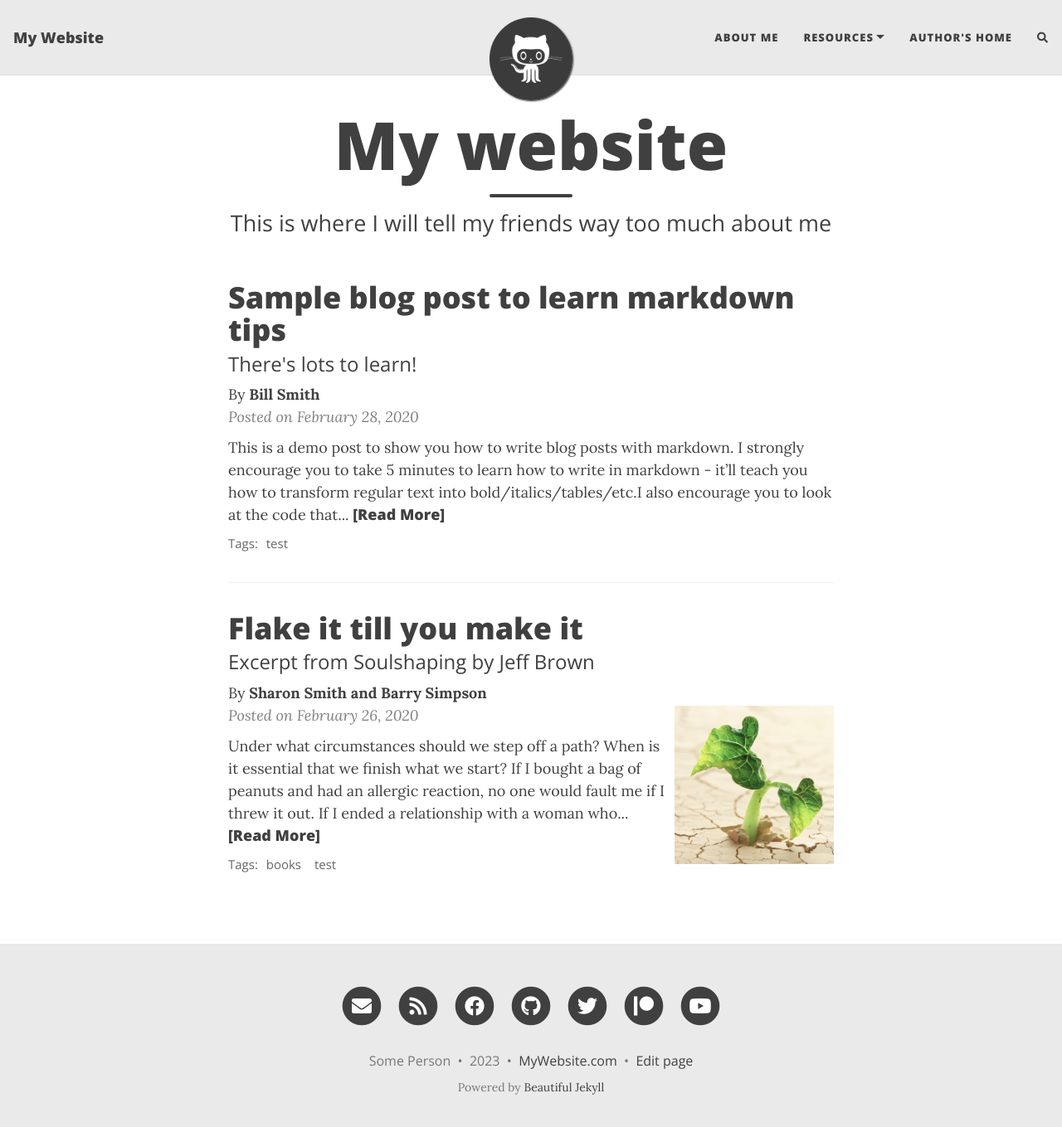
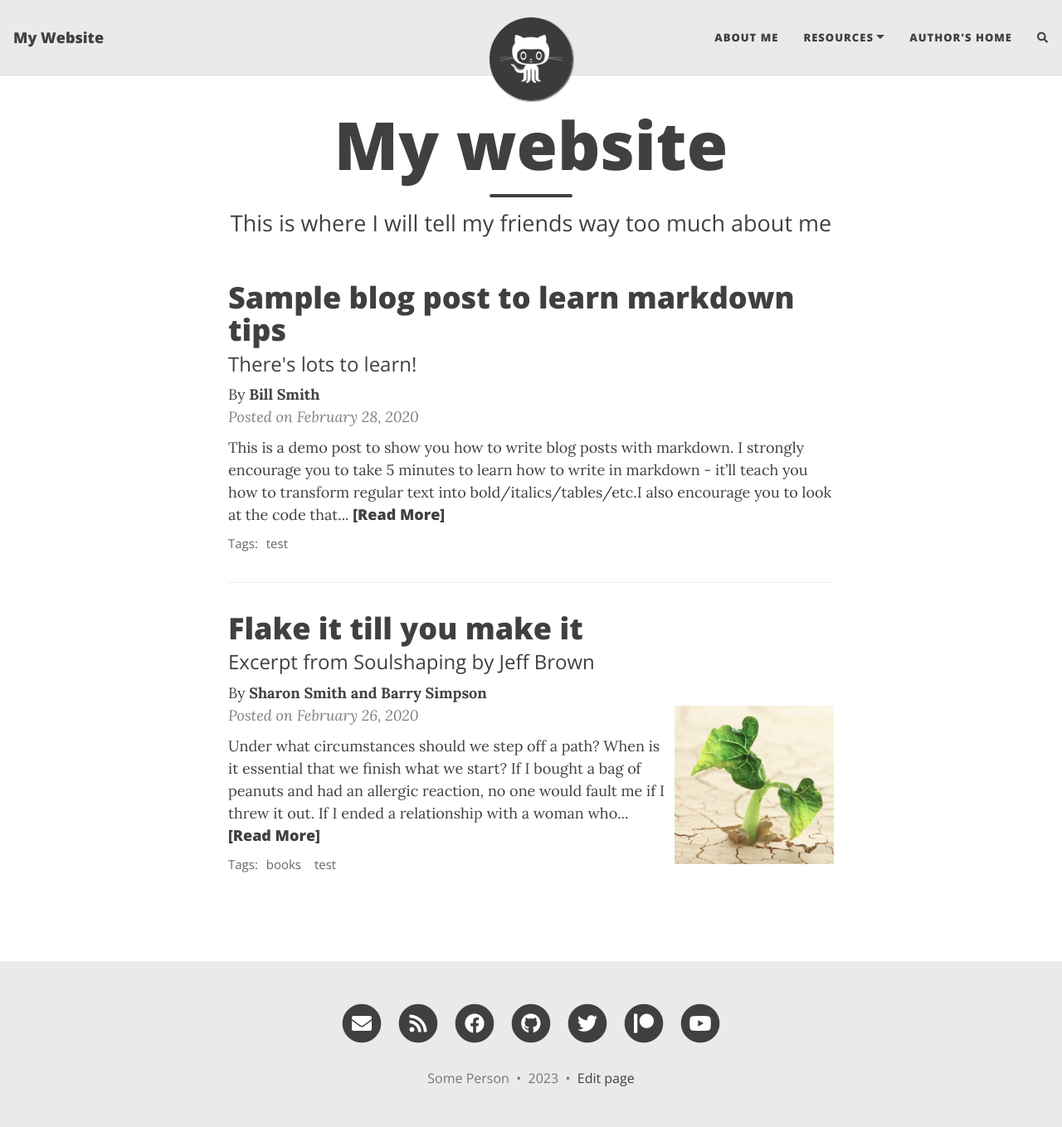
Before and after one commit to samanthawhite/samanthawhite.github.io, a Jekyll site: the page built from index.html, in a window 1280 px wide and 1372 px high. Shown: the top 1359 px of the window at 83% size. Built offline with Jekyll 4.4.1, drawn with Linux system fonts in a browser that asks for light colours; nearby versions of some CDN libraries; the list of posts is cut into pages by our own code; comment, search, counter and statistics services are not loaded; some of the changed lines change nothing that is shown.

Commit message:
updated config file

```diff
--- a/_config.yml
+++ b/_config.yml
@@ -89,15 +89,15 @@
 ###########################
 
 # Select which social network share links to show in posts
-share-links-active:
-  twitter: true
-  facebook: true
-  linkedin: true
-  vk: false
+#share-links-active:
+#  twitter: true
+#  facebook: true
+#  linkedin: true
+#  vk: false
 
 # How to display the link to your website in the footer
 # Remove this if you don't want a link in the footer
-url-pretty: "MyWebsite.com"
+#url-pretty: "MyWebsite.com"
 
 # Excerpt word length - Truncate the excerpt of each post on the feed page to the specified number of words
 excerpt_length: 50
@@ -291,6 +291,3 @@
 plugins:
   - jekyll-paginate
   - jekyll-sitemap
-
-# Beautiful Jekyll / Dean Attali
-# 2fc73a3a967e97599c9763d05e564189
--- a/_includes/footer.html
+++ b/_includes/footer.html
@@ -38,8 +38,6 @@
 
       </p>
       {% unless site.remove-ads %}<p class="theme-by text-muted">
-        Powered by
-        <a href="https://beautifuljekyll.com">Beautiful Jekyll</a>
       </p>{% endunless %}
       </div>
     </div>
```
Also changed, not shown: 1 other file.
